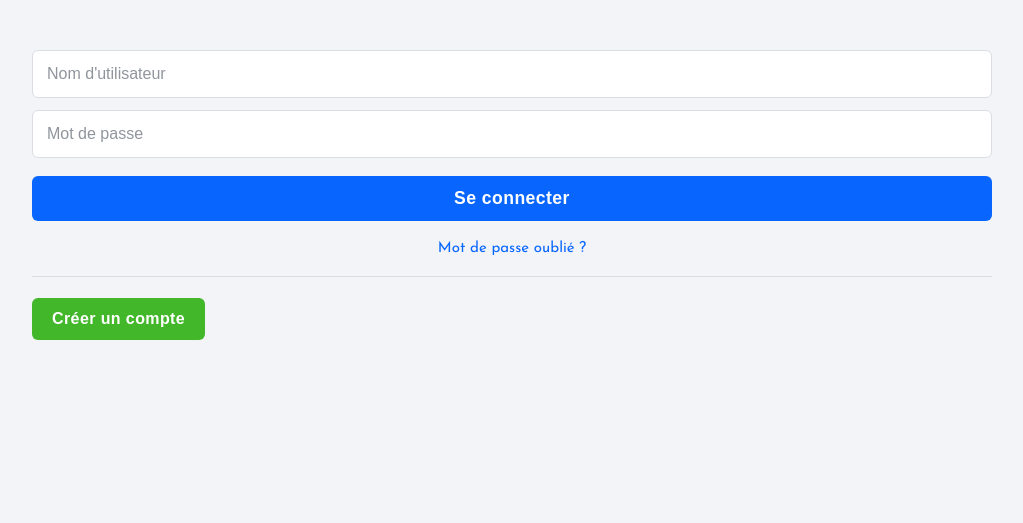
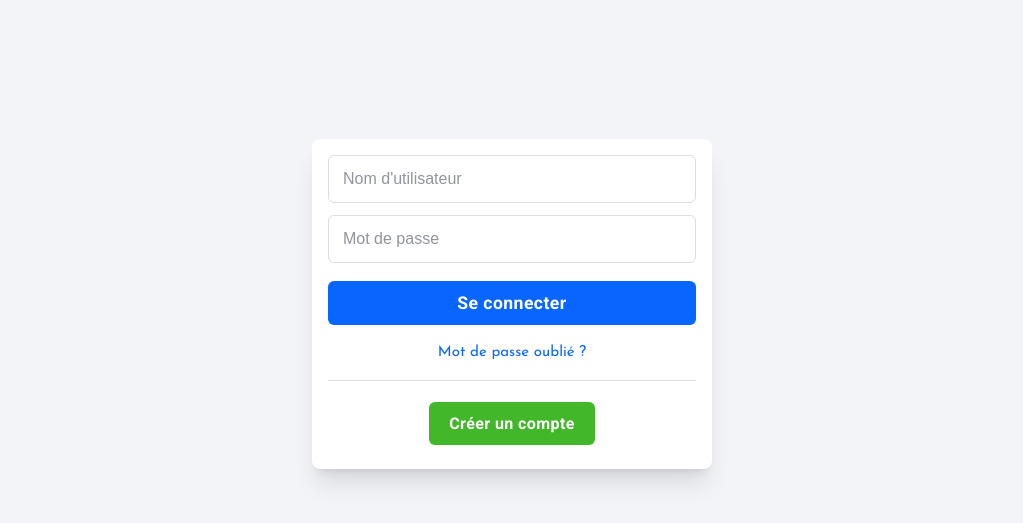
Before and after one commit to Cyrilebl/p9-LIT_Revu, a Django app: page / in a window 1280 px wide. Shown: the part 96-619 px from the top of the page, without its empty margins (128-1151 px from the left). Run offline with Django 5.2, Linux system fonts and the light colour scheme.

Commit message:
design improved

```diff
--- a/lit_revu/static/header.css
+++ b/lit_revu/static/header.css
@@ -7,15 +7,13 @@ header {
 nav {
   display: flex;
   align-items: center;
-  gap: 26px;
+  gap: 40px;
 }
 
-nav form button {
-  font-family: "Josefin Sans", serif;
-  font-size: 1em;
-  background-color: var(--background);
-  color: var(--foreground);
-  font-weight: 400;
-  border: none;
-  cursor: pointer;
+nav a {
+  transition: all 0.2s ease-in-out;
 }
+
+nav a:hover {
+  color: var(--primary);
+}
--- a/lit_revu/static/styles.css
+++ b/lit_revu/static/styles.css
@@ -1,4 +1,4 @@
-@import url("https://fonts.googleapis.com/css2?family=Alata&display=swap");
+@import url("https://fonts.googleapis.com/css2?family=Roboto:ital,wght@0,100..900;1,100..900&display=swap");
 @import url("https://fonts.googleapis.com/css2?family=Josefin+Sans:ital,wght@0,400;1,400&display=swap");
 
 :root {
@@ -11,7 +11,7 @@
   --primary-foreground: #ffffff;
   --primary-hover: #2280ff;
 
-  --secondary-foreground: #6d7073; /* pour date, username */
+  --secondary-foreground: #6d7073;
 
   --succes: #42b72a;
   --succes-hover: #3a9c26;
@@ -39,7 +39,7 @@ body {
 }
 
 main {
-  margin: 50px 0;
+  margin: 80px 0;
 }
 
 h1 {
@@ -75,6 +75,7 @@ hr {
 }
 
 button {
+  font-family: "Roboto", serif;
   color: var(--primary-foreground);
   font-size: 1.1em;
   font-weight: 700;
@@ -87,7 +88,6 @@ button {
 }
 
 .primary-button {
-  width: 100%;
   background-color: var(--primary);
 }
 
@@ -105,12 +105,34 @@ button {
 
 .link {
   display: block;
-  margin: 20px 0;
   color: var(--primary);
-  text-align: center;
   font-size: 15px;
 }
 
 .link:hover {
   text-decoration: underline;
 }
+
+.errorlist {
+  color: var(--error);
+  font-size: 0.9em;
+  list-style: none;
+}
+
+/* Login / Signup / New password / Change done */
+.login,
+.signup,
+.password-change,
+.done {
+  position: absolute;
+  top: 50%;
+  left: 50%;
+  text-align: center;
+  transform: translate(-50%, -50%);
+  padding: 16px;
+  width: 400px;
+  border-radius: 8px;
+  box-shadow: 0 20px 25px -5px rgb(0 0 0 / 0.1),
+    0 8px 10px -6px rgb(0 0 0 / 0.1);
+  background-color: var(--card);
+}
```
